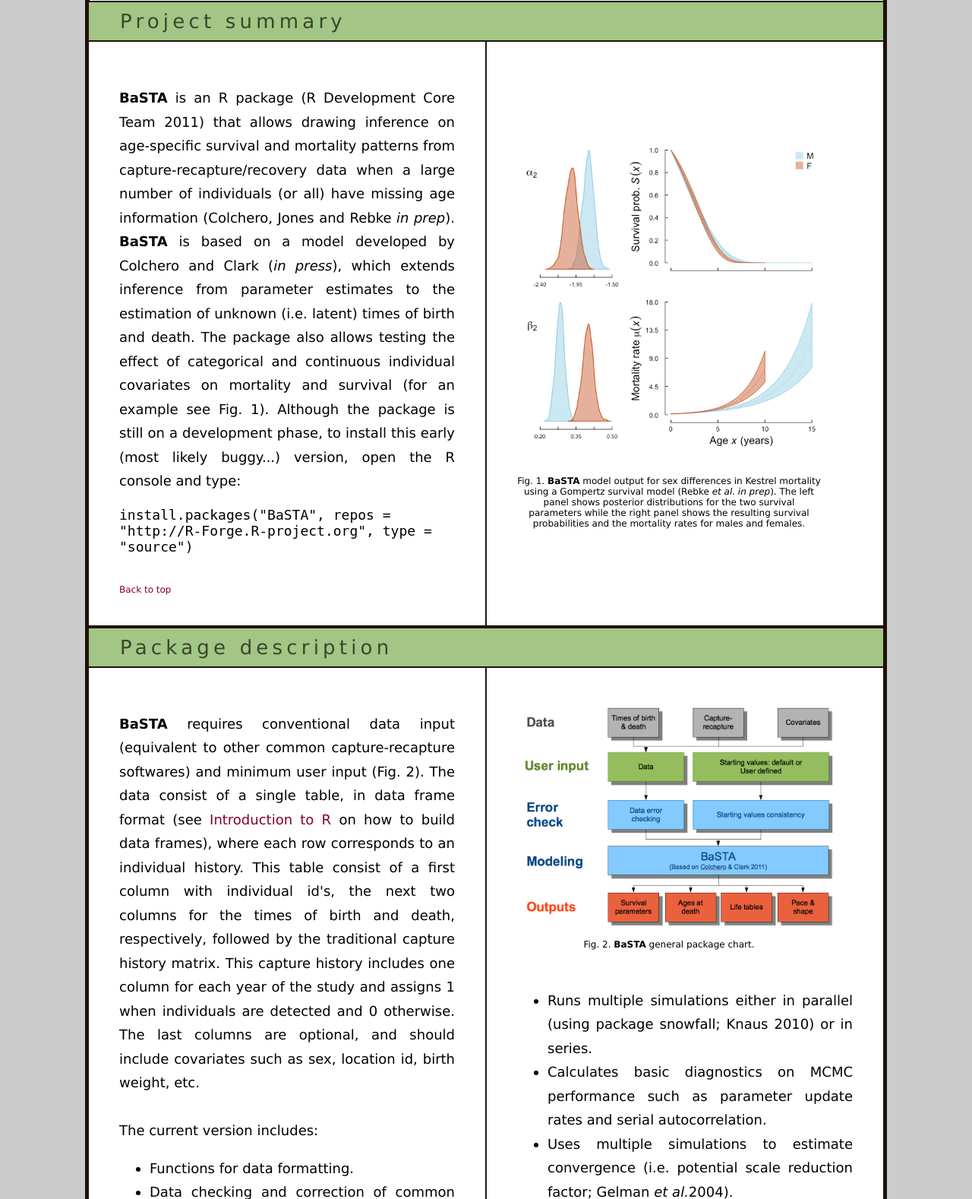
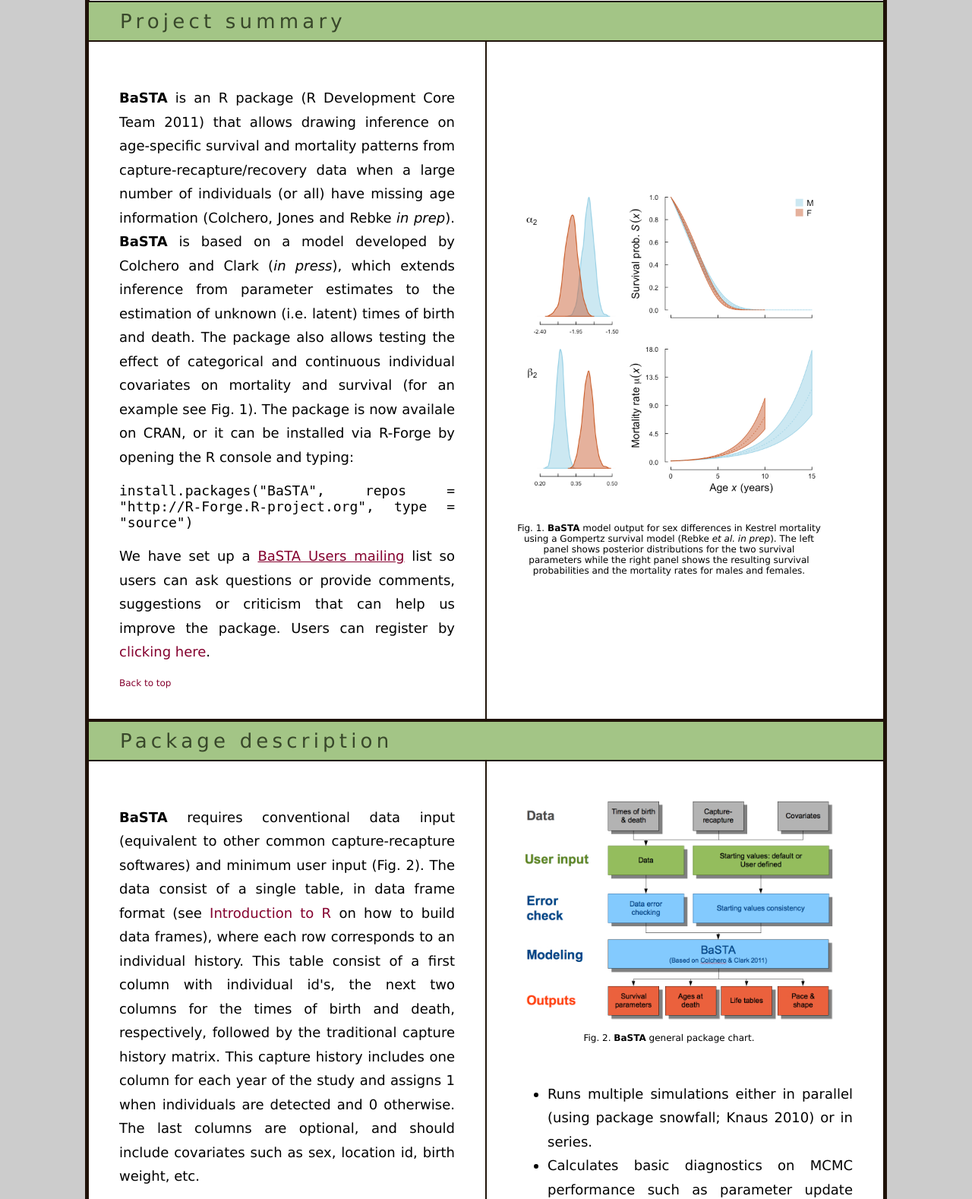
Before and after one commit to r-forge/basta, a PHP site: page / in a window 1280 px wide. Shown: the part 636-2214 px from the top of the page at 76% size. Run offline with PHP 8.4, Linux system fonts and the light colour scheme.

Commit message:
updated BaSTA's web page
git-svn-id: svn://svn.r-forge.r-project.org/svnroot/basta@422 edb9625f-4e0d-4859-8d74-9fd3b1da38cb

```diff
--- a/www/index.php
+++ b/www/index.php
@@ -93,9 +93,11 @@ echo '<?xml version="1.0" encoding="UTF-8"?>';
                 <tr class="title"><td colspan="2" class="section">Project summary</td></tr>
                 <tr style="background:#FFFFFF">
                   <td class="main">
-                    <p class="parag"><b>BaSTA</b> is an R package (R Development Core Team 2011) that allows drawing inference on age-specific survival and mortality patterns from capture-recapture/recovery data when a large number of individuals (or all) have missing age information (Colchero, Jones and Rebke <i>in prep</i>). <b>BaSTA</b> is based on a model developed by Colchero and Clark (<i>in press</i>), which extends inference from parameter estimates to the estimation of unknown (i.e. latent) times of birth and death. The package also allows testing the effect of categorical and continuous individual covariates on mortality and survival (for an example see Fig. 1). Although the package is still on a development phase, to install this early (most likely buggy...) version, open the R console and type: <br></p>
-										</p><code>install.packages("BaSTA", repos = "http://R-Forge.R-project.org", type = "source")</code>
-<br><br></p>
+                    <p class="parag"><b>BaSTA</b> is an R package (R Development Core Team 2011) that allows drawing inference on age-specific survival and mortality patterns from capture-recapture/recovery data when a large number of individuals (or all) have missing age information (Colchero, Jones and Rebke <i>in prep</i>). <b>BaSTA</b> is based on a model developed by Colchero and Clark (<i>in press</i>), which extends inference from parameter estimates to the estimation of unknown (i.e. latent) times of birth and death. The package also allows testing the effect of categorical and continuous individual covariates on mortality and survival (for an example see Fig. 1). The package is now availale on CRAN, or it can be installed via R-Forge by opening the R console and typing: <br></p>
+										<p><code>install.packages("BaSTA", repos = "http://R-Forge.R-project.org", type = "source")</code>
+<br></p>
+
+										<p class="parag">We have set up a <a href="mailto:Basta-users@lists.r-forge.r-project.org"  rel="nofollow" style="color:#84002E">BaSTA Users mailing</a> list so users can ask questions or provide comments, suggestions or criticism that can help us improve the package. Users can register by <a href="https://lists.r-forge.r-project.org/cgi-bin/mailman/listinfo/basta-users"  rel="nofollow" class="intext">clicking here</a>.<br></p>
                     <a href="#top" class="totop">Back to top</a>
                   </td>
                   <td class="main">
```
